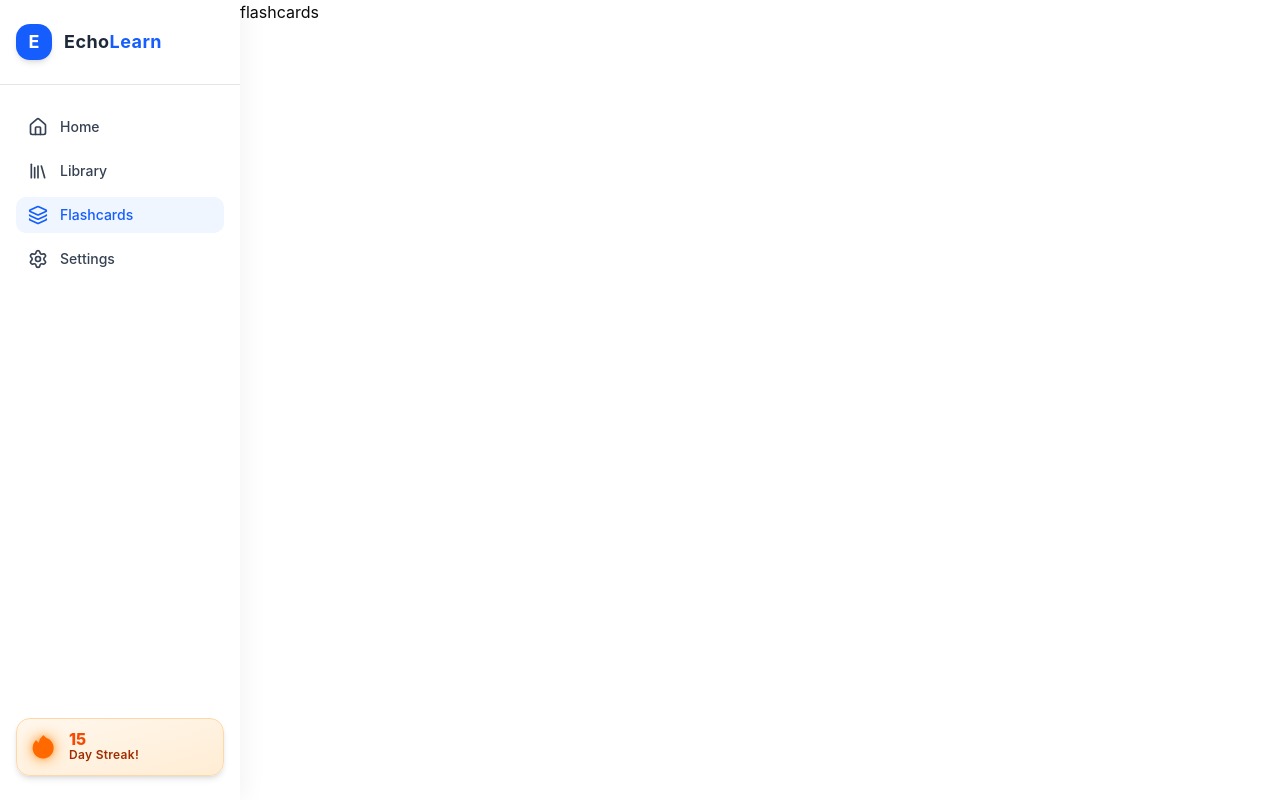
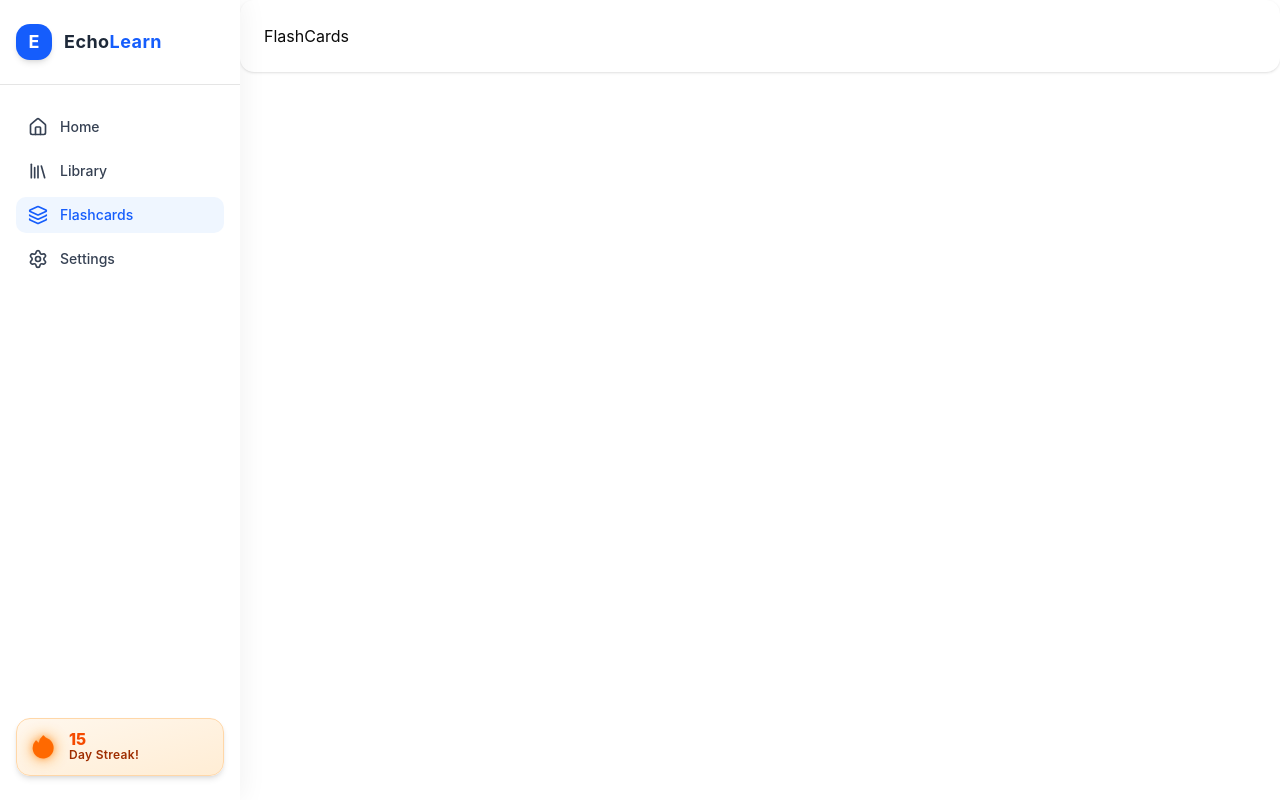
Before and after one commit to gosag/Gosa-s_StudyAi, a React (Vite) app in the folder client/: page /flashcards in a window 1280 px wide. Built offline with nearby package versions, Linux system fonts and the light colour scheme.

Commit message:
feat: add FlashCard component and update routing; modify placeholder text in Home component

```diff
--- a/client/src/App.tsx
+++ b/client/src/App.tsx
@@ -6,13 +6,14 @@ import Home from "./components/home"
 import Library from "./components/library"
 import MaterialContinue from "./components/material"
 import Quiz from "./components/Quiz"
+import FlashCard from "./components/flashCard"
 function App() {
   return (
     <Routes>
       <Route path="/" element={<MainOutLet/>}>
         <Route index element={<Home/>}/>
         <Route path="library" element={<Library/>}/>
-        <Route path="flashcards" element={<h1>flashcards</h1>}/>
+        <Route path="flashcards" element={<FlashCard/>}/>
         <Route path="settings" element={<>settings</>}/>
         <Route path="signUp" element={<SignUp/>}/>
         <Route path="login" element={<Login />} />
--- /dev/null
+++ b/client/src/components/flashCard.tsx
@@ -0,0 +1,16 @@
+import {motion} from "framer-motion"
+function FlashCard(){
+        return(
+            <>
+               <motion.div
+                initial={{ opacity: 0, y: 50 }}
+                animate={{ opacity: 1, y: 0 }}
+                transition={{ duration: 1 }}
+                className="p-6 bg-white rounded-xl shadow"
+                >
+                FlashCards
+                </motion.div>
+            </>
+        )
+}
+export default FlashCard;
--- a/client/src/components/home.tsx
+++ b/client/src/components/home.tsx
@@ -234,7 +234,7 @@ useEffect(()=>{async function lastMaterial(){
               <label className="text-sm font-medium text-zinc-700 dark:text-zinc-300">Paste Link or Type Topic</label>
               <div className="flex gap-2">
                 <Input
-                  placeholder="https://youtube.com/... or 'Machine Learning'"
+                  placeholder="https://youtube.com/..."
                   value={link}
                   onKeyDown={handleEnter}
                   onChange={(e) => setLink(e.target.value)}
```
